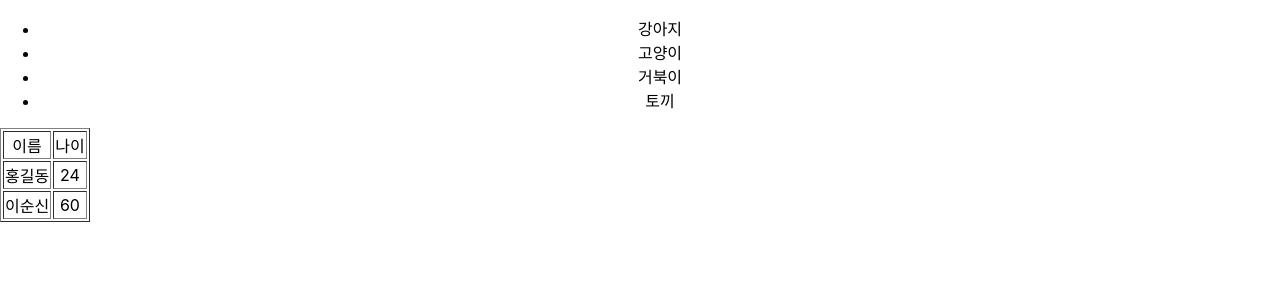
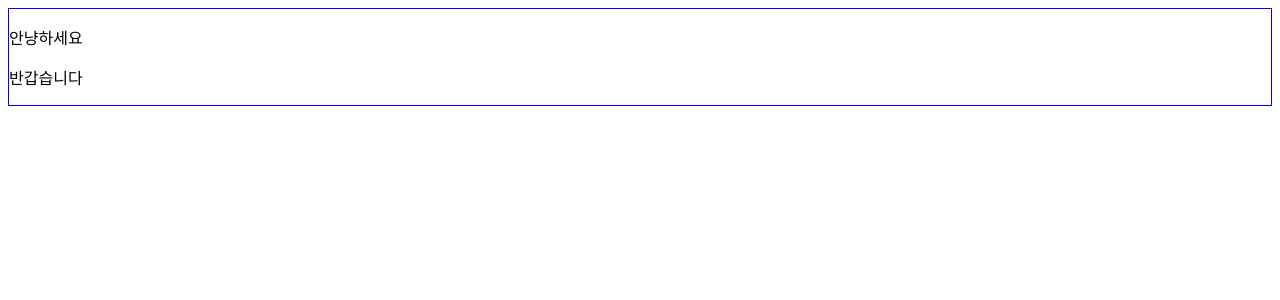
Before and after one commit to cozyiscat/YS_REACT_SITE, a React (Create React App) app: page / in a window 1280 px wide. Shown: the top 300 px of the page. Built offline with nearby package versions, Linux system fonts and the light colour scheme.

Commit message:
컴포넌트 사용법

```diff
--- a/src/App.css
+++ /dev/null
@@ -1,43 +0,0 @@
-.App {
-  text-align: center;
-}
-
-.App-logo {
-  height: 40vmin;
-  pointer-events: none;
-}
-
-@media (prefers-reduced-motion: no-preference) {
-  .App-logo {
-    animation: App-logo-spin infinite 20s linear;
-  }
-}
-
-.App-header {
-  background-color: #282c34;
-  min-height: 100vh;
-  display: flex;
-  flex-direction: column;
-  align-items: center;
-  justify-content: center;
-  font-size: calc(10px + 2vmin);
-  color: white;
-}
-
-.App-link {
-  color: #61dafb;
-  color: yellow;
-}
-a {
-  text-decoration: none;
-  font-size: 40px;
-  background-color: white;
-}
-@keyframes App-logo-spin {
-  from {
-    transform: rotate(0deg);
-  }
-  to {
-    transform: rotate(360deg);
-  }
-}
--- a/src/App.js
+++ b/src/App.js
@@ -1,37 +1,12 @@
-import logo from './logo.svg';
-import './App.css';
-function Ul(){
-  return(
-    <ul>
-    <li>강아지</li>
-    <li>고양이</li>
-    <li>거북이</li>
-    <li>토끼</li>
-  </ul>
-  )
-}
-// 리액트 함수는 파스칼방식 (함수 앞글자 대문자)
-function App() {
-  return (
-    <div className="App">
-      <Ul></Ul>
 
-      <table border='1px'>
-        <tr>
-            <td>이름</td>
-            <td>나이</td>
-        </tr>
-        <tr>
-            <td>홍길동</td>
-            <td>24</td>
-        </tr>
-        <tr>
-            <td>이순신</td>
-            <td>60</td>
-        </tr>
-      </table>
-    </div>
-  );
-}
-
-export default App;
+export const App = ()=> {
+    const divStyle= {
+      border: '1px solid blue'
+    }
+    return (
+      <div style={divStyle}>
+      <p>안냥하세요</p>
+      <p>반갑습니다</p>
+      </div>
+    );
+  }
--- a/src/index.css
+++ /dev/null
@@ -1,13 +0,0 @@
-body {
-  margin: 0;
-  font-family: -apple-system, BlinkMacSystemFont, 'Segoe UI', 'Roboto', 'Oxygen',
-    'Ubuntu', 'Cantarell', 'Fira Sans', 'Droid Sans', 'Helvetica Neue',
-    sans-serif;
-  -webkit-font-smoothing: antialiased;
-  -moz-osx-font-smoothing: grayscale;
-}
-
-code {
-  font-family: source-code-pro, Menlo, Monaco, Consolas, 'Courier New',
-    monospace;
-}
--- a/src/index.js
+++ b/src/index.js
@@ -1,17 +1,38 @@
-import React from 'react';
 import ReactDOM from 'react-dom/client';
-import './index.css';
-import App from './App';
-import reportWebVitals from './reportWebVitals';
-
+import {App} from './App';
+// const App = ()=> {
+//   const divStyle= {
+//     border: '1px solid blue'
+//   }
+//   return (
+//     <div style={divStyle}>
+//     <p>안냥하세요</p>
+//     <p>반갑습니다</p>
+//     </div>
+//   );
+// }
+// ReactDOM.render(<App/>,document.getElementById("root"));
 const root = ReactDOM.createRoot(document.getElementById('root'));
 root.render(
-  <React.StrictMode>
-    <App />
-  </React.StrictMode>
+  <>
+  <App/>
+  </>
 );
 
-// If you want to start measuring performance in your app, pass a function
-// to log results (for example: reportWebVitals(console.log))
-// or send to an analytics endpoint. Learn more: https://bit.ly/CRA-vitals
-reportWebVitals();
+// import React from 'react';
+// import ReactDOM from 'react-dom/client';
+// import './index.css';
+// import App from './App';
+// import reportWebVitals from './reportWebVitals';
+
+// const root = ReactDOM.createRoot(document.getElementById('root'));
+// root.render(
+//   <React.StrictMode>
+//     <App />
+//   </React.StrictMode>
+// );
+
+// // If you want to start measuring performance in your app, pass a function
+// // to log results (for example: reportWebVitals(console.log))
+// // or send to an analytics endpoint. Learn more: https://bit.ly/CRA-vitals
+// reportWebVitals();
--- a/src/reportWebVitals.js
+++ /dev/null
@@ -1,13 +0,0 @@
-const reportWebVitals = onPerfEntry => {
-  if (onPerfEntry && onPerfEntry instanceof Function) {
-    import('web-vitals').then(({ getCLS, getFID, getFCP, getLCP, getTTFB }) => {
-      getCLS(onPerfEntry);
-      getFID(onPerfEntry);
-      getFCP(onPerfEntry);
-      getLCP(onPerfEntry);
-      getTTFB(onPerfEntry);
-    });
-  }
-};
-
-export default reportWebVitals;
```
Also changed, not shown: src/setupTests.js (deleted, +0 -5 lines), src/test.html (deleted, +0 -21 lines), src/logo.svg (deleted), 1 other file (tests, documents, lock files or other folders).
